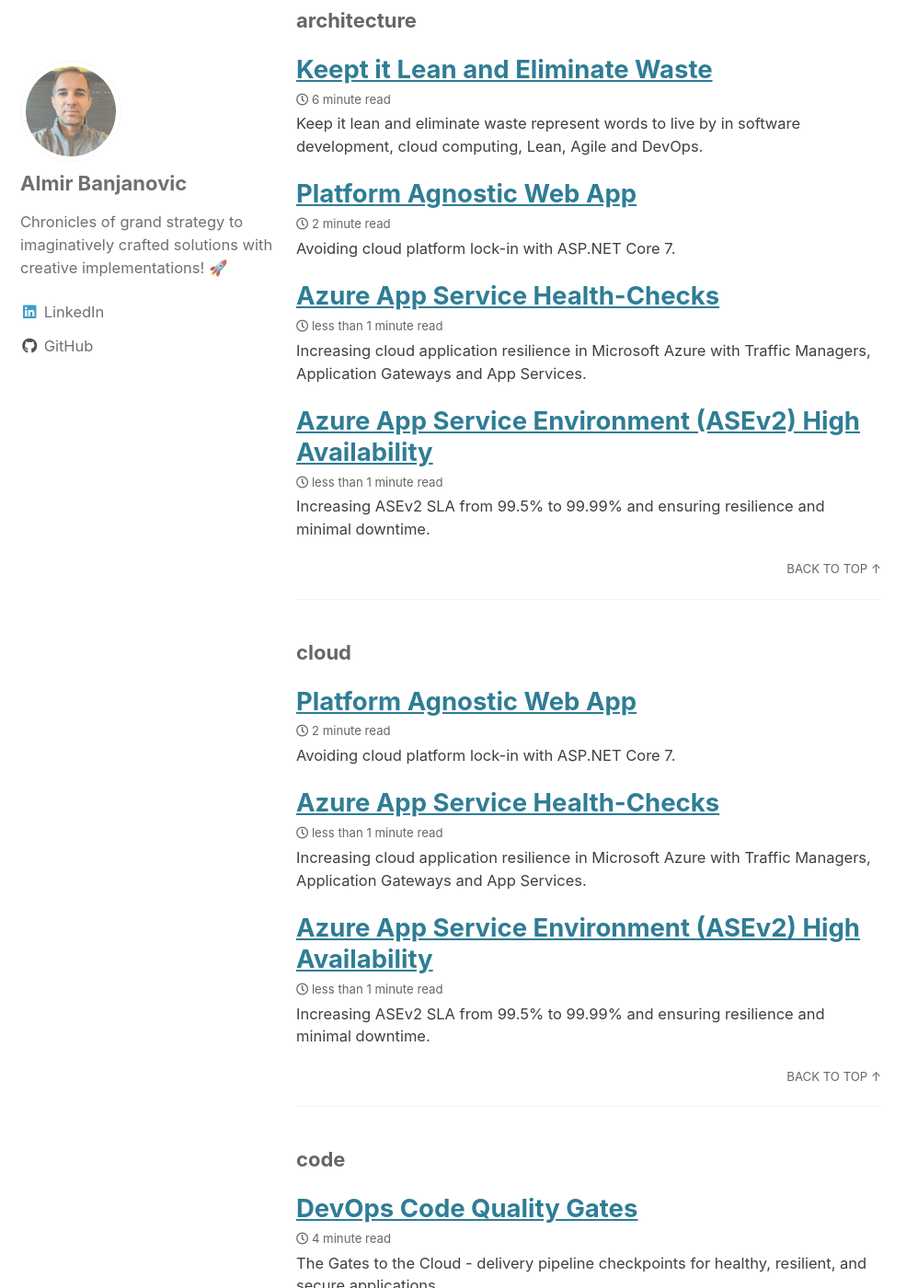
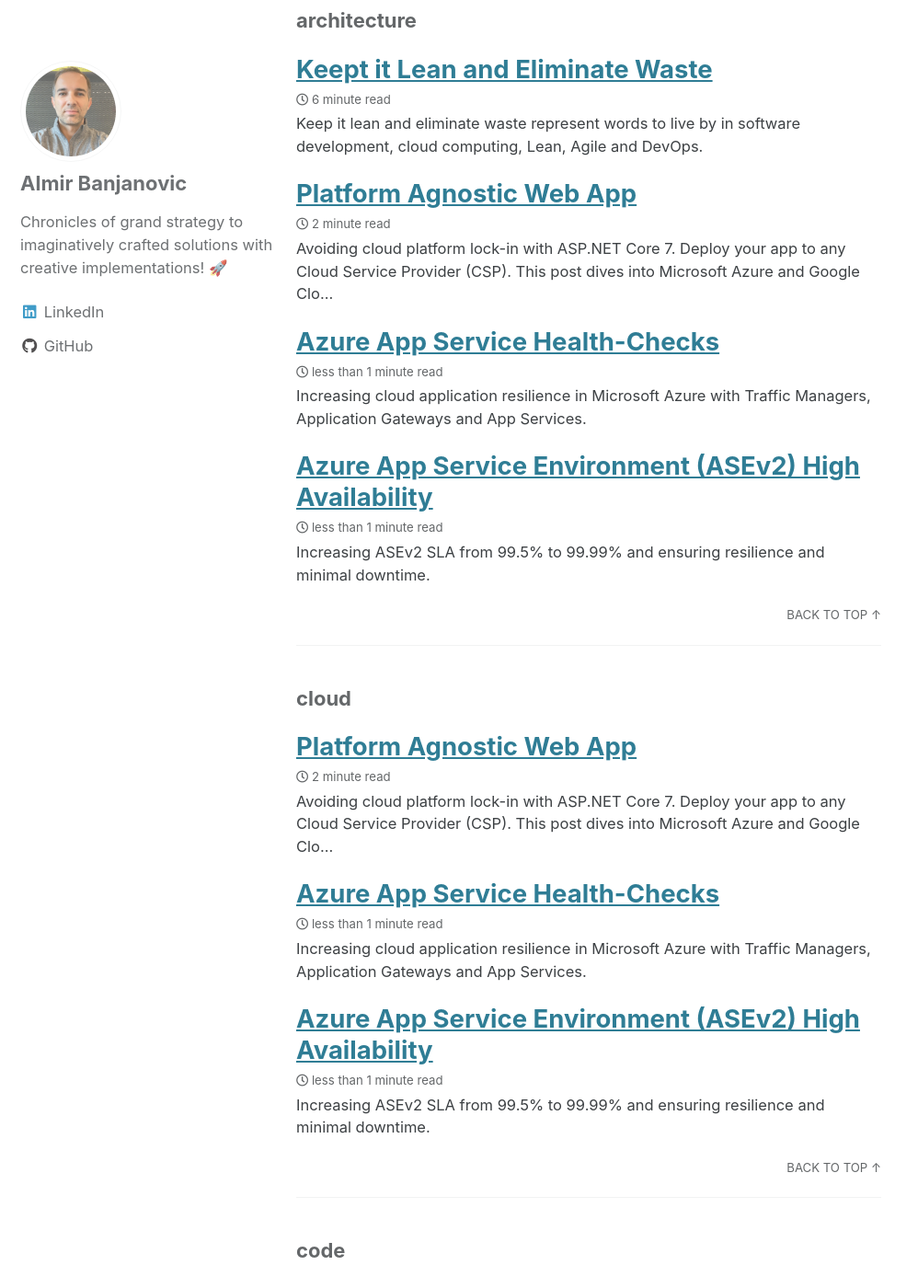
Before and after one commit to almirbanjanovic/roadtocloud.github.io, a Jekyll site: the page built from _pages/tag-archive.md, in a window 1280 px wide and 1400 px high, scrolled down 1893 px. Shown: the whole window at 92% size, without its empty margins (0-998 px from the left). Built offline with Jekyll 4.4.1, drawn with Linux system fonts in a browser that asks for light colours; cached includes are drawn as plain includes; some of the changed text lies outside the part shown.

Commit message:
Update 2023-09-25-platform-agnostic-app.md

```diff
--- a/_posts/2023-09-25-platform-agnostic-app.md
+++ b/_posts/2023-09-25-platform-agnostic-app.md
@@ -2,7 +2,7 @@
 title:  "Platform Agnostic Web App"
 header:
   teaser: "/assets/images/platform-agnostic-ci-cd-flow.png"
-excerpt: "Avoiding cloud platform lock-in with ASP.NET Core 7."
+excerpt: "Avoiding cloud platform lock-in with ASP.NET Core 7. Deploy your app to any Cloud Service Provider (CSP). This post dives into Microsoft Azure and Google Cloud Platform (GCP)."
 toc: true
 tags:
   - cloud
@@ -17,16 +17,24 @@ In general, a modular, cloud-agnostic, application that follows the 12 factor me
 # Architecture Diagrams
 
 ## Logical Architecture using MVC Pattern
-![Logical Architecture](../assets/images/platform-agnostic-mvc-architecture.png){:class="img-responsive"}
+<figure>
+    <a href="/assets/images/platform-agnostic-mvc-architecture.png"><img src="/assets/images/platform-agnostic-mvc-architecture.png"></a>
+</figure>
 
 ## Microsoft Azure Physical Architecture
-![Microsoft Azure Physical Architecture](../assets/images/platform-agnostic-azure-architecture.png){:class="img-responsive"}
+<figure>
+    <a href="/assets/images/platform-agnostic-azure-architecture.png"><img src="/assets/images/platform-agnostic-azure-architecture.png"></a>
+</figure>
 
 ## Google Cloud Platform Architecture
-![Google Cloud Platform Architecture](../assets/images/platform-agnostic-gcp-architecture.png){:class="img-responsive"}
+<figure>
+    <a href="/assets/images/platform-agnostic-gcp-architecture.png"><img src="/assets/images/platform-agnostic-gcp-architecture.png"></a>
+</figure>
 
 # CI/CD with GitHub Actions
-![CI/CD](../assets/images/platform-agnostic-ci-cd-flow.png){:class="img-responsive"}
+<figure>
+    <a href="/assets/images/platform-agnostic-ci-cd-flow.png"><img src="/assets/images/platform-agnostic-ci-cd-flow.png"></a>
+</figure>
 
 <br>
 ## GitHub Actions for Microsoft Azure
```
